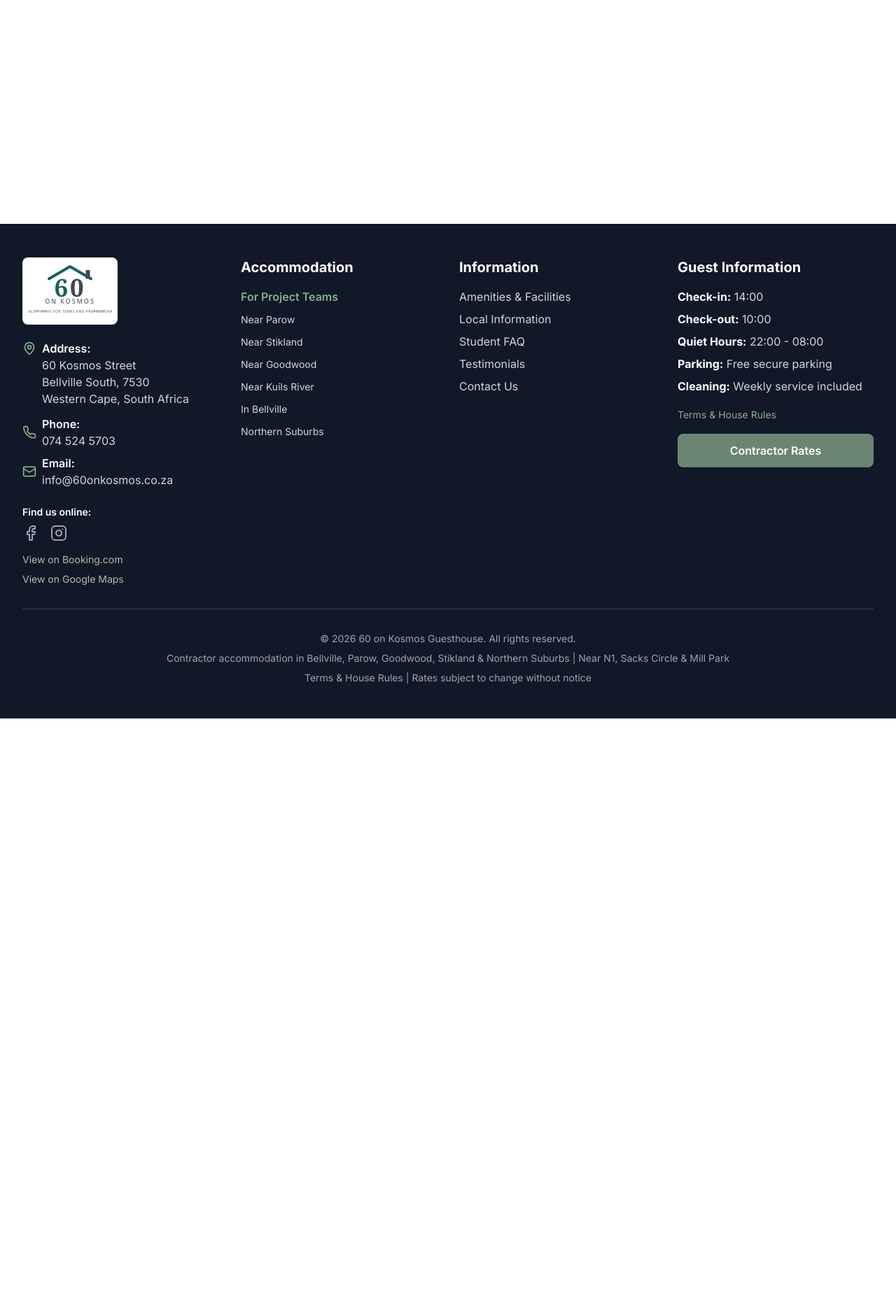
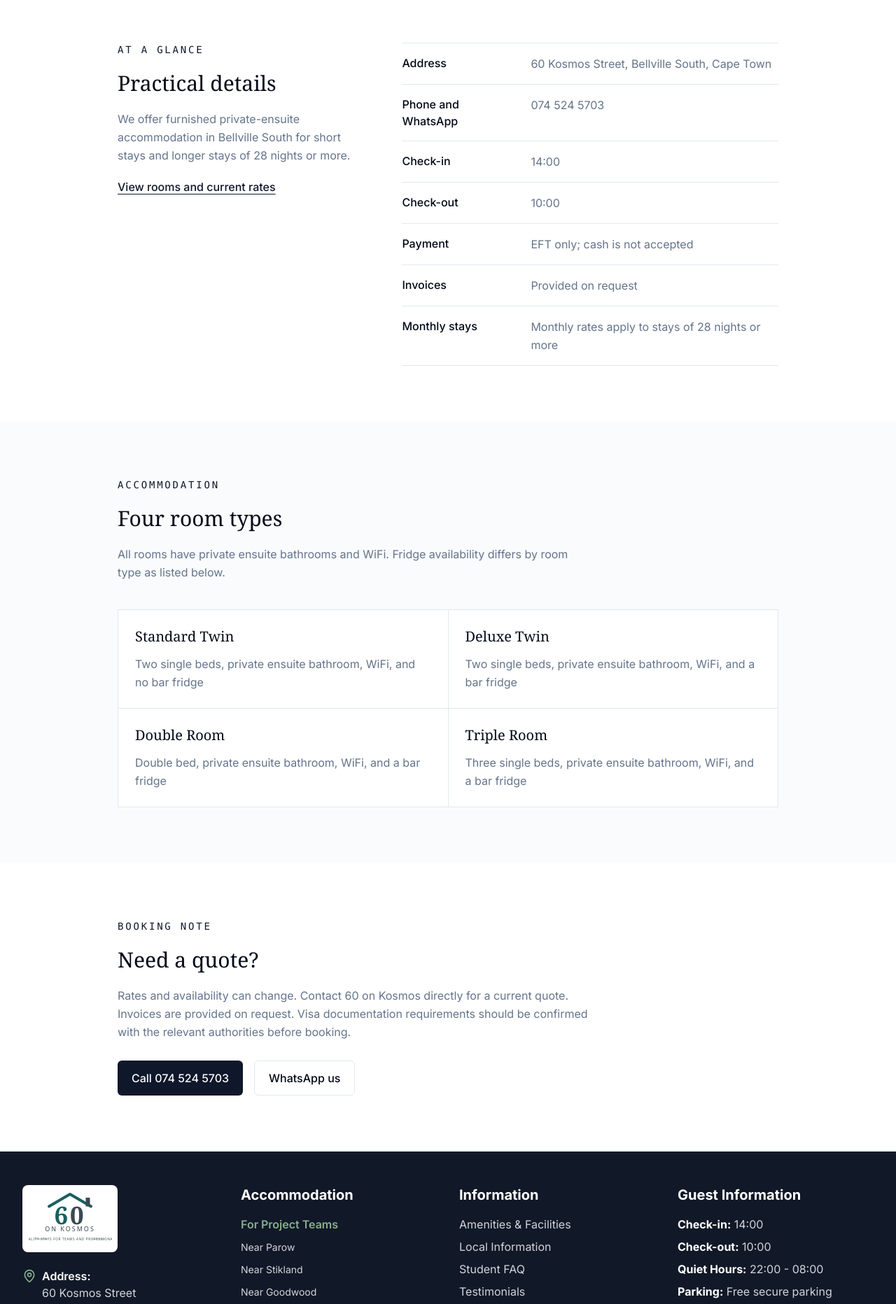
Before and after one commit to jo47344/60-on-kosmos-website, a Next.js app: page /guest-information in a window 1280 px wide. Before the commit this address had no page. Shown: the part 560-2424 px from the top of the page at 70% size. Before the commit the page ends 1587 px from the top, so only its background shows below. Built offline with nearby package versions, Linux system fonts and the light colour scheme.

Commit message:
feat: add new Guest Information page and update accommodation metadata
Co-authored-by: jo47344 <218702711+jo47344@users.noreply.github.com>

```diff
--- /dev/null
+++ b/app/guest-information/page.tsx
@@ -0,0 +1,94 @@
+import type { Metadata } from "next"
+import Link from "next/link"
+
+export const metadata: Metadata = {
+  title: "Guest Information | 60 on Kosmos",
+  description:
+    "Verified guest information for 60 on Kosmos in Bellville South, including rooms, amenities, rates, arrival times, payment, and contact details.",
+  alternates: { canonical: "/guest-information" },
+  openGraph: {
+    title: "Guest Information | 60 on Kosmos",
+    description:
+      "Verified guest information for 60 on Kosmos in Bellville South.",
+    url: "/guest-information",
+    type: "website",
+  },
+}
+
+const facts = [
+  ["Address", "60 Kosmos Street, Bellville South, Cape Town"],
+  ["Phone and WhatsApp", "074 524 5703"],
+  ["Check-in", "14:00"],
+  ["Check-out", "10:00"],
+  ["Payment", "EFT only; cash is not accepted"],
+  ["Invoices", "Provided on request"],
+  ["Monthly stays", "Monthly rates apply to stays of 28 nights or more"],
+]
+
+const rooms = [
+  ["Standard Twin", "Two single beds, private ensuite bathroom, WiFi, and no bar fridge"],
+  ["Deluxe Twin", "Two single beds, private ensuite bathroom, WiFi, and a bar fridge"],
+  ["Double Room", "Double bed, private ensuite bathroom, WiFi, and a bar fridge"],
+  ["Triple Room", "Three single beds, private ensuite bathroom, WiFi, and a bar fridge"],
+]
+
+export default function GuestInformationPage() {
+  return (
+    <main className="bg-background text-foreground">
+      <section className="border-b border-border bg-muted/40">
+        <div className="mx-auto flex max-w-5xl flex-col gap-5 px-6 py-16 md:px-10 lg:py-24">
+          <p className="font-mono text-sm uppercase tracking-[0.2em] text-primary">60 on Kosmos · verified information</p>
+          <h1 className="max-w-3xl text-balance font-serif text-4xl leading-tight md:text-6xl">Everything guests need to know before booking</h1>
+          <p className="max-w-2xl text-pretty text-lg leading-relaxed text-muted-foreground">
+            This page summarises the current business information for 60 on Kosmos. If you need a quote or have a question about availability, contact us directly on 074 524 5703.
+          </p>
+        </div>
+      </section>
+
+      <section className="mx-auto grid max-w-5xl gap-12 px-6 py-14 md:px-10 lg:grid-cols-[0.8fr_1.2fr] lg:py-20">
+        <div className="flex flex-col gap-5">
+          <p className="font-mono text-sm uppercase tracking-[0.2em] text-primary">At a glance</p>
+          <h2 className="font-serif text-3xl">Practical details</h2>
+          <p className="leading-relaxed text-muted-foreground">We offer furnished private-ensuite accommodation in Bellville South for short stays and longer stays of 28 nights or more.</p>
+          <Link className="font-medium text-primary underline underline-offset-4" href="/rooms">View rooms and current rates</Link>
+        </div>
+        <dl className="grid gap-0 divide-y divide-border border-y border-border">
+          {facts.map(([label, value]) => (
+            <div className="grid gap-1 py-4 sm:grid-cols-[10rem_1fr] sm:gap-6" key={label}>
+              <dt className="font-medium">{label}</dt>
+              <dd className="leading-relaxed text-muted-foreground">{value}</dd>
+            </div>
+          ))}
+        </dl>
+      </section>
+
+      <section className="bg-muted/40">
+        <div className="mx-auto max-w-5xl px-6 py-14 md:px-10 lg:py-20">
+          <div className="flex flex-col gap-5">
+            <p className="font-mono text-sm uppercase tracking-[0.2em] text-primary">Accommodation</p>
+            <h2 className="font-serif text-3xl">Four room types</h2>
+            <p className="max-w-2xl leading-relaxed text-muted-foreground">All rooms have private ensuite bathrooms and WiFi. Fridge availability differs by room type as listed below.</p>
+          </div>
+          <div className="mt-10 grid gap-px overflow-hidden border border-border bg-border md:grid-cols-2">
+            {rooms.map(([name, description]) => (
+              <article className="bg-background p-6" key={name}>
+                <h3 className="font-serif text-xl">{name}</h3>
+                <p className="mt-3 leading-relaxed text-muted-foreground">{description}</p>
+              </article>
+            ))}
+          </div>
+        </div>
+      </section>
+
+      <section className="mx-auto flex max-w-5xl flex-col gap-5 px-6 py-14 md:px-10 lg:py-20">
+        <p className="font-mono text-sm uppercase tracking-[0.2em] text-primary">Booking note</p>
+        <h2 className="font-serif text-3xl">Need a quote?</h2>
+        <p className="max-w-2xl leading-relaxed text-muted-foreground">Rates and availability can change. Contact 60 on Kosmos directly for a current quote. Invoices are provided on request. Visa documentation requirements should be confirmed with the relevant authorities before booking.</p>
+        <div className="flex flex-wrap gap-4 pt-2">
+          <a className="inline-flex items-center justify-center rounded-md bg-primary px-5 py-3 font-medium text-primary-foreground" href="tel:+27745245703">Call 074 524 5703</a>
+          <a className="inline-flex items-center justify-center rounded-md border border-border px-5 py-3 font-medium" href="https://wa.me/27745245703">WhatsApp us</a>
+        </div>
+      </section>
+    </main>
+  )
+}
--- a/app/page.tsx
+++ b/app/page.tsx
@@ -22,13 +22,13 @@ import type { Metadata } from "next"
 
 export const metadata: Metadata = {
   title: "60 on Kosmos - Bellville Accommodation for Teams",
-  description: "Flexible accommodation for project teams from R580/night. Private rooms, secure parking, WiFi, flexible terms. Monthly rates from R464/night.",
+  description: "Flexible accommodation for project teams from R580/night. Private rooms, secure parking, WiFi, and monthly rates for stays of 28 nights or more.",
   alternates: {
     canonical: "https://www.60onkosmos.co.za/",
   },
   openGraph: {
     title: "60 on Kosmos - Bellville Accommodation for Teams",
-    description: "Flexible accommodation for project teams from R580/night. Private rooms, secure parking, WiFi, flexible terms. Monthly rates from R464/night.",
+    description: "Flexible accommodation for project teams from R580/night. Private rooms, secure parking, WiFi, and monthly rates for stays of 28 nights or more.",
     url: "https://www.60onkosmos.co.za/",
     type: "website",
     images: [
@@ -47,7 +47,6 @@ export default function HomePage() {
     {
       name: "Standard Twin Room",
       price: "From R580/night",
-      monthlyPrice: "R464/night monthly",
       image: "/images/standard-twin-room.jpg",
       bestFor: "Best for 2 contractors sharing",
       features: ["2 single beds", "Private ensuite", "Free WiFi", "Kitchen access"],
@@ -55,7 +54,6 @@ export default function HomePage() {
     {
       name: "Deluxe Twin Room",
       price: "From R650/night",
-      monthlyPrice: "R520/night monthly",
       image: "/images/deluxe-twin-room.jpg",
       bestFor: "Best for professionals wanting extra comfort",
       features: ["2 single beds", "Private ensuite", "Bar fridge", "Premium linens"],
@@ -63,7 +61,6 @@ export default function HomePage() {
     {
       name: "Double Room",
       price: "From R680/night",
-      monthlyPrice: "R544/night monthly",
       image: "/images/sage-double-room.png",
       bestFor: "Best for solo professionals or couples",
       features: ["Double bed", "Private ensuite", "Bar fridge", "Premium bedding"],
@@ -71,7 +68,6 @@ export default function HomePage() {
     {
       name: "Triple Room",
       price: "From R840/night",
-      monthlyPrice: "R672/night monthly",
       image: "/images/triple-room.jpg",
       bestFor: "Best for 3-person crews",
       features: ["3 single beds", "Private ensuite", "From R224/person monthly", "Best value"],
@@ -147,7 +143,7 @@ export default function HomePage() {
                 </div>
                 <div>
                   <h2 className="text-xl sm:text-2xl font-bold">Perfect for Project Teams</h2>
-                  <p className="text-gray-300">Flexible terms, group discounts, and corporate billing available | Monthly rates from R464/night</p>
+                  <p className="text-gray-300">Flexible terms, group discounts, and corporate billing available | Monthly rates for 28+ nights</p>
                 </div>
               </div>
               <div className="flex flex-col sm:flex-row gap-3 w-full lg:w-auto">
@@ -231,8 +227,8 @@ export default function HomePage() {
                       {room.bestFor}
                     </CardDescription>
                     <div className="mt-2">
-                      <span className="text-base font-semibold text-gray-900">{room.price}</span>
-                      <span className="text-sm text-green-600 ml-2">({room.monthlyPrice})</span>
+<span className="text-base font-semibold text-gray-900">{room.price}</span>
+                <span className="text-sm text-green-600 ml-2">Monthly rates for 28+ nights</span>
                     </div>
                   </CardHeader>
                   <CardContent>
@@ -280,9 +276,9 @@ export default function HomePage() {
                   </div>
                   <Briefcase className="w-12 h-12 sm:w-16 sm:h-16 mx-auto mb-3 sm:mb-4 text-sage-600" />
                   <h3 className="text-lg sm:text-xl font-bold mb-2 sm:mb-3">Project Teams & Contractors</h3>
-                  <p className="text-sm sm:text-base text-gray-600 mb-3 sm:mb-4">
-                    Daily, weekly, and monthly rates. Group discounts, corporate billing, and flexible check-in.
-                  </p>
+<p className="text-sm sm:text-base text-gray-600 mb-3 sm:mb-4">
+            Daily and weekly rates, plus monthly rates for stays of 28 nights or more. Group quotes are available, and check-in is from 14:00.
+          </p>
                   <Button asChild className="bg-sage-600 hover:bg-sage-700 w-full">
                     <Link href="/contractor-accommodation">Team Rates</Link>
                   </Button>
@@ -422,7 +418,7 @@ export default function HomePage() {
           <div className="max-w-4xl mx-auto px-4 sm:px-6 lg:px-8 text-center">
             <h2 className="text-2xl sm:text-3xl md:text-4xl font-bold mb-3 sm:mb-4">Ready for Your Next Accommodation?</h2>
             <p className="text-base sm:text-lg mb-6 sm:mb-8 opacity-90">
-              Daily rates from R580/night | Monthly rates from R464/night | Group discounts available
+              Daily rates from R580/night | Monthly rates for 28+ nights | Group discounts available
             </p>
             <div className="flex flex-col sm:flex-row gap-3 sm:gap-4 justify-center">
               <Button
--- a/app/sitemap.ts
+++ b/app/sitemap.ts
@@ -24,6 +24,7 @@ export default function sitemap(): MetadataRoute.Sitemap {
 
     // Conversion pages
     { url: "rooms", priority: 0.9, freq: "weekly" as const },
+    { url: "guest-information", priority: 0.85, freq: "monthly" as const },
     { url: "book-now", priority: 0.9, freq: "daily" as const },
 
     // Short-term university visitors (graduations, block week, visiting professors)
--- a/components/footer.tsx
+++ b/components/footer.tsx
@@ -155,6 +155,11 @@ export function Footer() {
                 </Link>
               </li>
               <li>
+                <Link href="/guest-information" className="hover:text-white transition-colors">
+                  Guest Information
+                </Link>
+              </li>
+              <li>
                 <Link href="/contact" className="hover:text-white transition-colors">
                   Contact Us
                 </Link>
--- a/components/local-business-schema.tsx
+++ b/components/local-business-schema.tsx
@@ -12,7 +12,7 @@ export function LocalBusinessSchema() {
       "Project Team Lodging Cape Town",
     ],
     description:
-      "Flexible accommodation for project-based teams, contractors, and working professionals. Private ensuite rooms with free WiFi, secure parking, and 24/7 security in Bellville South, Cape Town. Flexible terms from 1 night to monthly stays. Daily, weekly, and monthly rates available.",
+      "Furnished private-ensuite accommodation for students, contractors, medical staff, and working professionals in Bellville South, Cape Town. Private rooms with free WiFi and secure parking. Monthly rates apply to stays of 28 nights or more.",
     url: "https://www.60onkosmos.co.za",
     telephone: "+27745245703",
     email: "info@60onkosmos.co.za",
@@ -132,55 +132,6 @@ export function LocalBusinessSchema() {
       bestRating: "5",
       worstRating: "1",
     },
-    makesOffer: [
-      {
-        "@type": "Offer",
-        name: "Contractor Monthly Accommodation",
-        description:
-          "Monthly accommodation for construction workers, contractors, boilermakers near Sacks Circle, Mill Park, Stikland",
-        priceSpecification: {
-          "@type": "UnitPriceSpecification",
-          price: "464",
-          priceCurrency: "ZAR",
-          unitText: "per night (monthly rate)",
-        },
-      },
-      {
-        "@type": "Offer",
-        name: "Apprentice Training Accommodation",
-        description:
-          "Accommodation for apprentices attending boilermaker, welding, electrical courses at John Thompson and Northlink College",
-        priceSpecification: {
-          "@type": "UnitPriceSpecification",
-          price: "580",
-          priceCurrency: "ZAR",
-          unitText: "per night",
-        },
-      },
-      {
-        "@type": "Offer",
-        name: "Construction Crew Housing",
-        description: "Housing for construction crews working in Bellville, Parow, Stikland, Goodwood, Kuilsriver. Triple Room R224/person/night on monthly rates.",
-        priceSpecification: {
-          "@type": "UnitPriceSpecification",
-          price: "840",
-          priceCurrency: "ZAR",
-          unitText: "per night",
-        },
-      },
-      {
-        "@type": "Offer",
-        name: "Industrial Worker Accommodation",
-        description:
-          "Weekly and monthly stays for workers at Parow Industria, Stikland Industrial, Blackheath Industrial Park",
-        priceSpecification: {
-          "@type": "UnitPriceSpecification",
-          price: "580",
-          priceCurrency: "ZAR",
-          unitText: "per night",
-        },
-      },
-    ],
     hasOfferCatalog: {
       "@type": "OfferCatalog",
       name: "Room Types at 60 on Kosmos",
```
Also changed, not shown: public/llms.txt (added).
